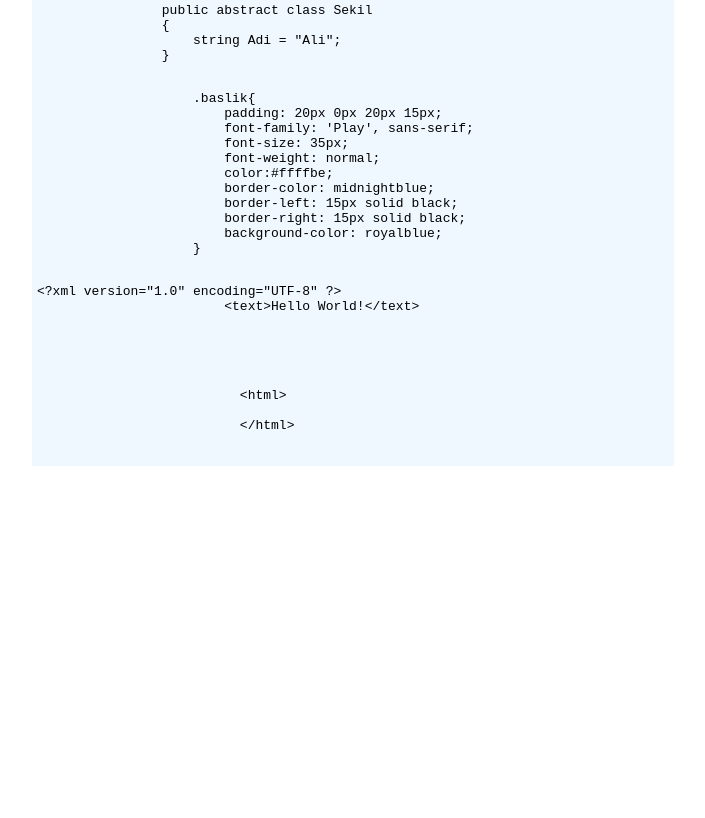
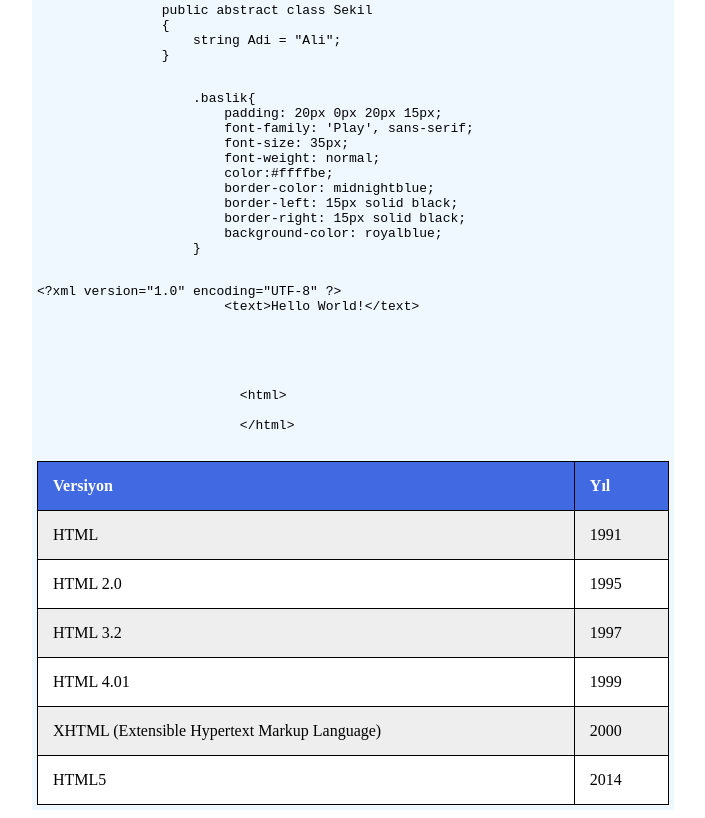
Before and after one commit to ozali/CSS, a plain HTML site: page index.html in a window 1280 px wide. Shown: the part 775-1593 px from the top of the page, without its empty margins (292-997 px from the left). Before the commit the page ends 1249 px from the top, so only its background shows below. Drawn offline with Linux system fonts and the light colour scheme; a script that the page names is missing.

Commit message:
Tablolar için style eklendi

```diff
--- a/KodCantamStyle.css
+++ b/KodCantamStyle.css
@@ -1,5 +1,28 @@
 
 @import url('https://fonts.googleapis.com/css?family=Play|Roboto:300');
+
+table {
+    width:100%;
+}
+table, th, td {
+    border: 1px solid black;
+    border-collapse: collapse;
+}
+th, td {
+    padding: 15px;
+    text-align: left;
+}
+table#tblNormal tr:nth-child(even) {
+    background-color: #eee;
+}
+table#tblNormal tr:nth-child(odd) {
+   background-color: #fff;
+}
+table#tblNormal th {
+    background-color: royalblue;
+    color: white;
+}
+
 
 .onemliKutusu {
     border: 3px solid darkred;
--- a/index.html
+++ b/index.html
@@ -84,6 +84,39 @@
                            <title> Merhaba Dünya </title>
                           &lt;/html&gt;
                 </pre>
+                <table id="tblNormal">
+                    <tr>
+                      <th>Versiyon</th>
+                      <th>Yıl</th>
+                    </tr>
+                    <tr>
+                      <td>HTML</td>
+                      <td>1991</td>
+
+                    </tr>
+                    <tr>
+                      <td>HTML 2.0</td>
+                      <td>1995</td>
+
+                    </tr>
+                    <tr>
+                        <td>HTML 3.2</td>
+                        <td>1997</td>
+                    </tr>
+                    <tr>
+                        <td>HTML 4.01</td>
+                        <td>1999</td>
+                    </tr>
+                    <tr>
+                        <td>XHTML (Extensible Hypertext Markup Language)</td>
+                        <td>2000</td>
+                    </tr>
+                    <tr>
+                        <td>HTML5</td>
+                        <td>2014</td>
+                    </tr>
+
+                  </table>
 
     </div>
 
```
